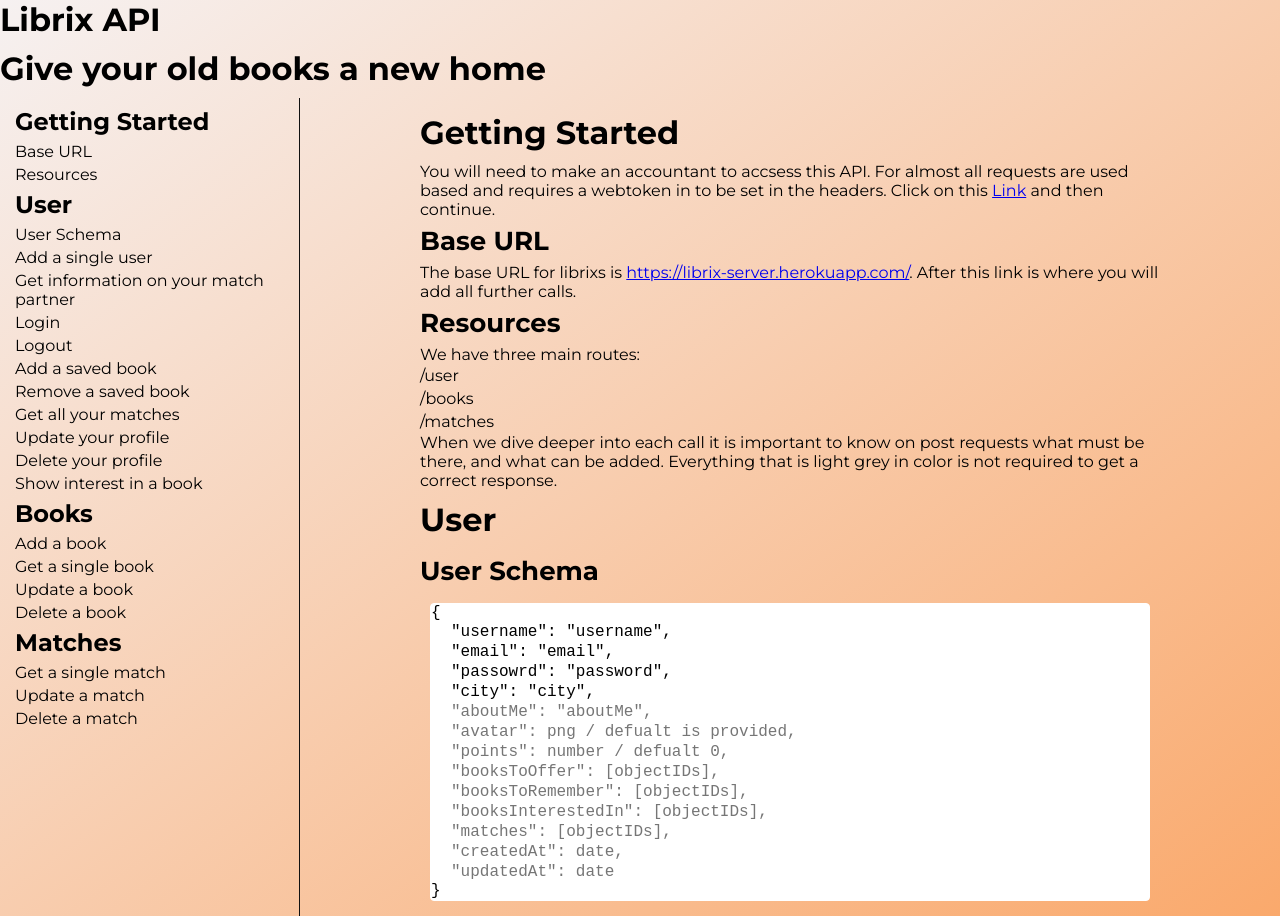
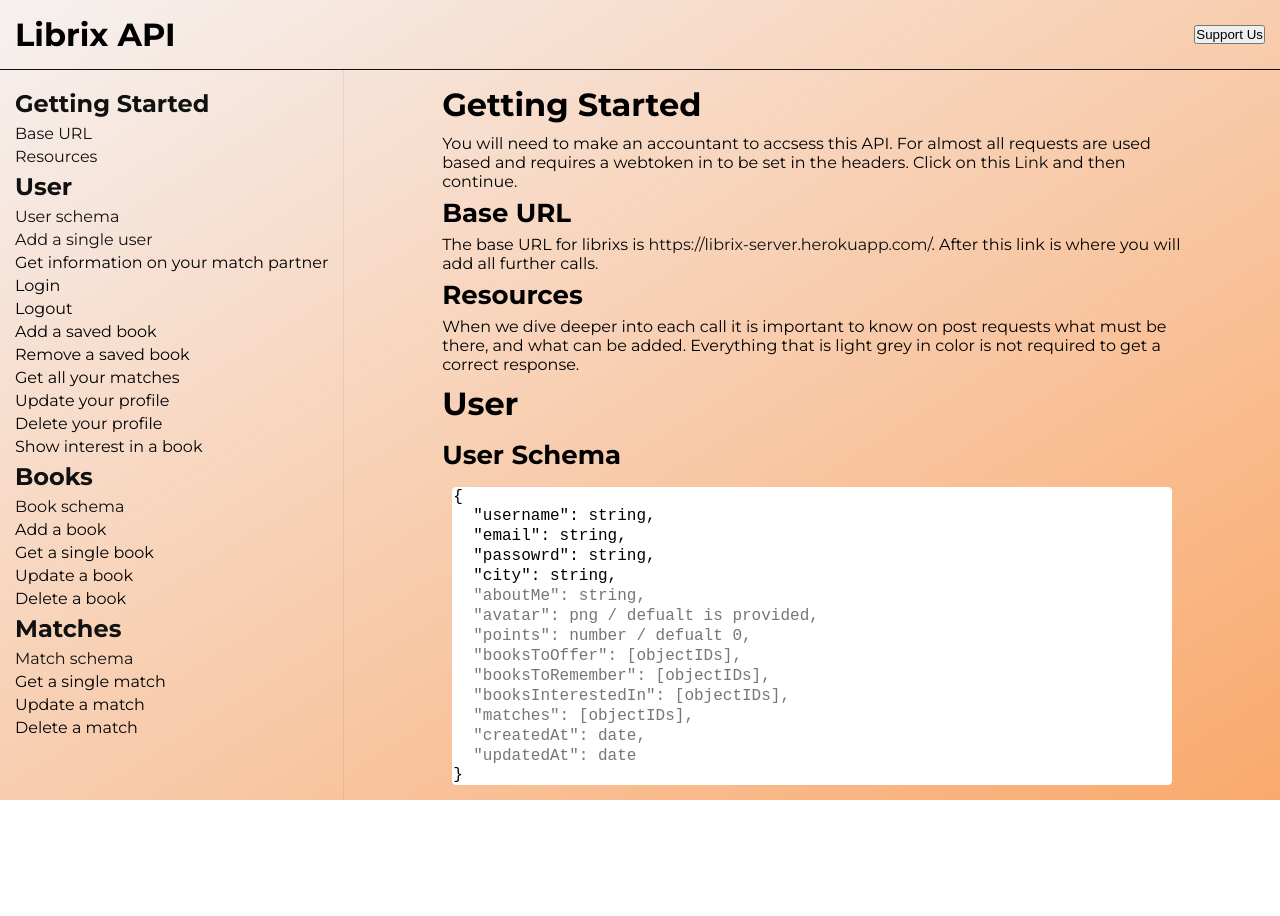
Before and after one commit to Final-Project-X/librix-server, a website: page public/index.html in a window 1280 px wide. After the commit the page ends 800 px from the top, so only its background shows below. Drawn offline with Linux system fonts and the light colour scheme.

Commit message:
[mod] docs

```diff
--- a/public/index.html
+++ b/public/index.html
@@ -9,17 +9,19 @@
   <body>
     <header>
       <h1>Librix API</h1>
-      <h2>Give your old books a new home</h2>
+      <button>Support Us</button>
     </header>
-    <div class="container">
+    <div class="flex-container">
       <nav>
         <ul>
-          <li class="nav-title">Getting Started</li>
-          <li>Base URL</li>
-          <li>Resources</li>
-          <li class="nav-title">User</li>
-          <li>User Schema</li>
-          <li>Add a single user</li>
+          <li class="nav-title">
+            <a href="#getting-started">Getting Started</a>
+          </li>
+          <li><a href="#base-url">Base URL</a></li>
+          <li><a href="#resources">Resources</a></li>
+          <li class="nav-title"><a href="#user">User</a></li>
+          <li><a href="#user-schema">User schema</a></li>
+          <li><a href="#add-a-single-user">Add a single user</a></li>
           <li>Get information on your match partner</li>
           <li>Login</li>
           <li>Logout</li>
@@ -29,12 +31,14 @@
           <li>Update your profile</li>
           <li>Delete your profile</li>
           <li>Show interest in a book</li>
-          <li class="nav-title">Books</li>
+          <li class="nav-title"><a href="#books">Books</a></li>
+          <li><a href="#book-schema">Book schema</a></li>
           <li>Add a book</li>
           <li>Get a single book</li>
           <li>Update a book</li>
           <li>Delete a book</li>
-          <li class="nav-title">Matches</li>
+          <li class="nav-title"><a href="#matches">Matches</a></li>
+          <li><a href="#match-schema">Match schema</a></li>
           <li>Get a single match</li>
           <li>Update a match</li>
           <li>Delete a match</li>
@@ -42,25 +46,19 @@
       </nav>
       <main>
         <section>
-          <h2>Getting Started</h2>
+          <h2 id="getting-started">Getting Started</h2>
           <p>
             You will need to make an accountant to accsess this API. For almost
             all requests are used based and requires a webtoken in to be set in
             the headers. Click on this <a href="#">Link</a> and then continue.
           </p>
-          <h3>Base URL</h3>
+          <h3 id="base-url">Base URL</h3>
           <p>
             The base URL for librixs is
             <a href="#">https://librix-server.herokuapp.com/</a>. After this
             link is where you will add all further calls.
           </p>
-          <h3>Resources</h3>
-          <p>We have three main routes:</p>
-          <ul>
-            <li>/user</li>
-            <li>/books</li>
-            <li>/matches</li>
-          </ul>
+          <h3 id="resources">Resources</h3>
           <p>
             When we dive deeper into each call it is important to know on post
             requests what must be there, and what can be added. Everything that
@@ -68,14 +66,30 @@
           </p>
         </section>
         <section>
-          <h2>User</h2>
-          <h3>User Schema</h3>
+          <h2 id="user">User</h2>
+          <h3 id="user-schema">User Schema</h3>
           <div class="code-container">
-            <code id="user-schema"></code>
+            <code id="userSchema"></code>
+          </div>
+          <h3 id="add-a-single-user">Add a single user</h3>
+        </section>
+        <section>
+          <h2 id="books">Books</h2>
+          <h3 id="book-schema">Book schema</h3>
+          <div class="code-container">
+            <code id="bookSchema"></code>
+          </div>
+        </section>
+        <section>
+          <h2 id="matches">Matches</h2>
+          <h3 id="match-schema">Match schema</h3>
+          <div class="code-container">
+            <code id="matchSchema"></code>
           </div>
         </section>
       </main>
     </div>
+
     <script src="main.js"></script>
   </body>
 </html>
--- a/public/main.js
+++ b/public/main.js
@@ -1,12 +1,32 @@
-const userSchema = document.getElementById('user-schema');
-const codeArrOne = [
-  `"username": "username",`,
-  `"email": "email",`,
-  `"passowrd": "password",`,
-  `"city": "city",`,
+const userSchema = document.getElementById('userSchema');
+const bookSchema = document.getElementById('bookSchema');
+const matchSchema = document.getElementById('matchSchema');
+
+const insertCodeToUserSchema = (schema, codeArr, codeArrOptional) => {
+  schema.innerHTML += `<div>{</div>`;
+
+  for (let i = 0; i < codeArr.length; i++) {
+    schema.innerHTML += `<div class="code">${codeArr[i]}</div>`;
+  }
+
+  if (codeArrOptional.length > 0) {
+    for (let i = 0; i < codeArrOptional.length; i++) {
+      schema.innerHTML += `<div class="code-optional">${codeArrOptional[i]}</div>`;
+    }
+  }
+
+  schema.innerHTML += `<div>}</div>`;
+};
+
+const codeArrUser = [
+  `"username": string,`,
+  `"email": string,`,
+  `"passowrd": string,`,
+  `"city": string,`,
 ];
-const codeArrOneOptional = [
-  `"aboutMe": "aboutMe",`,
+
+const codeArrUserOptional = [
+  `"aboutMe": string,`,
   `"avatar": png / defualt is provided,`,
   `"points": number / defualt 0,`,
   `"booksToOffer": [objectIDs],`,
@@ -17,16 +37,44 @@
   `"updatedAt": date`,
 ];
 
-//userSchema.innerHTML = <p>i am some text</p>;
-const insertCodeToUserSchema = () => {
-  userSchema.innerHTML += `<div>{</div>`;
-  for (let i = 0; i < codeArrOne.length; i++) {
-    userSchema.innerHTML += `<div class="code">${codeArrOne[i]}</div>`;
-  }
-  for (let i = 0; i < codeArrOneOptional.length; i++) {
-    userSchema.innerHTML += `<div class="code-optional">${codeArrOneOptional[i]}</div>`;
-  }
-  userSchema.innerHTML += `<div>}</div>`;
-};
+const codeArrBook = [
+  `"username": string,`,
+  `"email": string,`,
+  `"passowrd": string,`,
+  `"city": string,`,
+];
 
-insertCodeToUserSchema();
+const codeArrBookOptional = [
+  `"aboutMe": string,`,
+  `"avatar": png / defualt is provided,`,
+  `"points": number / defualt 0,`,
+  `"booksToOffer": [objectIDs],`,
+  `"booksToRemember": [objectIDs],`,
+  `"booksInterestedIn": [objectIDs],`,
+  `"matches": [objectIDs],`,
+  `"createdAt": date,`,
+  `"updatedAt": date`,
+];
+
+const codeArrMatch = [
+  `"username": string,`,
+  `"email": string,`,
+  `"passowrd": string,`,
+  `"city": string,`,
+];
+
+const codeArrMatchOptional = [
+  `"aboutMe": string,`,
+  `"avatar": png / defualt is provided,`,
+  `"points": number / defualt 0,`,
+  `"booksToOffer": [objectIDs],`,
+  `"booksToRemember": [objectIDs],`,
+  `"booksInterestedIn": [objectIDs],`,
+  `"matches": [objectIDs],`,
+  `"createdAt": date,`,
+  `"updatedAt": date`,
+];
+
+insertCodeToUserSchema(userSchema, codeArrUser, codeArrUserOptional);
+insertCodeToUserSchema(bookSchema, codeArrBook, codeArrBookOptional);
+insertCodeToUserSchema(matchSchema, codeArrMatch, codeArrMatchOptional);
--- a/public/styles.css
+++ b/public/styles.css
@@ -29,11 +29,21 @@
     var(--secondary-light)
   );
   width: 100vw;
+  height: 100vh;
   font-size: 1.6rem;
   font-family: Montserrat, Arial, Helvetica, sans-serif;
 }
 
 /* heading */
+
+header {
+  height: 70px;
+  display: flex;
+  align-items: center;
+  justify-content: space-between;
+  padding: 0 15px;
+  border-bottom: 1px solid var(--black-faded);
+}
 
 h2 {
   font-size: 3.2rem;
@@ -45,14 +55,15 @@
   padding: 6px 0;
 }
 
-header {
-}
-
 nav {
+  position: sticky;
   display: inline-block;
-  width: 300px;
-  padding: 5px 15px;
-  border-right: 1px solid var(--black-faded);
+  top: 60px;
+  padding: 1.5rem;
+  border-right: 1px solid rgba(46, 41, 51, 0.08);
+  min-width: 260px;
+  height: calc(100vh - 70px);
+  overflow-y: auto;
 }
 
 ul {
@@ -71,18 +82,35 @@
   transform: translateX(1%);
 }
 
+a {
+  color: var(--black-faded);
+  text-decoration: none;
+}
+
+a:hover {
+  color: var(--primary-dark);
+}
+
+a:visited {
+  color: inherit;
+}
+
+a:focus {
+  color: var(--primary-dark);
+}
+
 main {
-  padding: 5px 30px;
+  display: inline-block;
+  padding: 5px 30px 0;
   max-width: 800px;
   margin: 0 auto;
-}
-
-footer {
+  height: calc(100vh - 70px);
+  overflow-y: auto;
 }
 
 /* classes */
 /* containers */
-.container {
+.flex-container {
   display: flex;
 }
 
```
